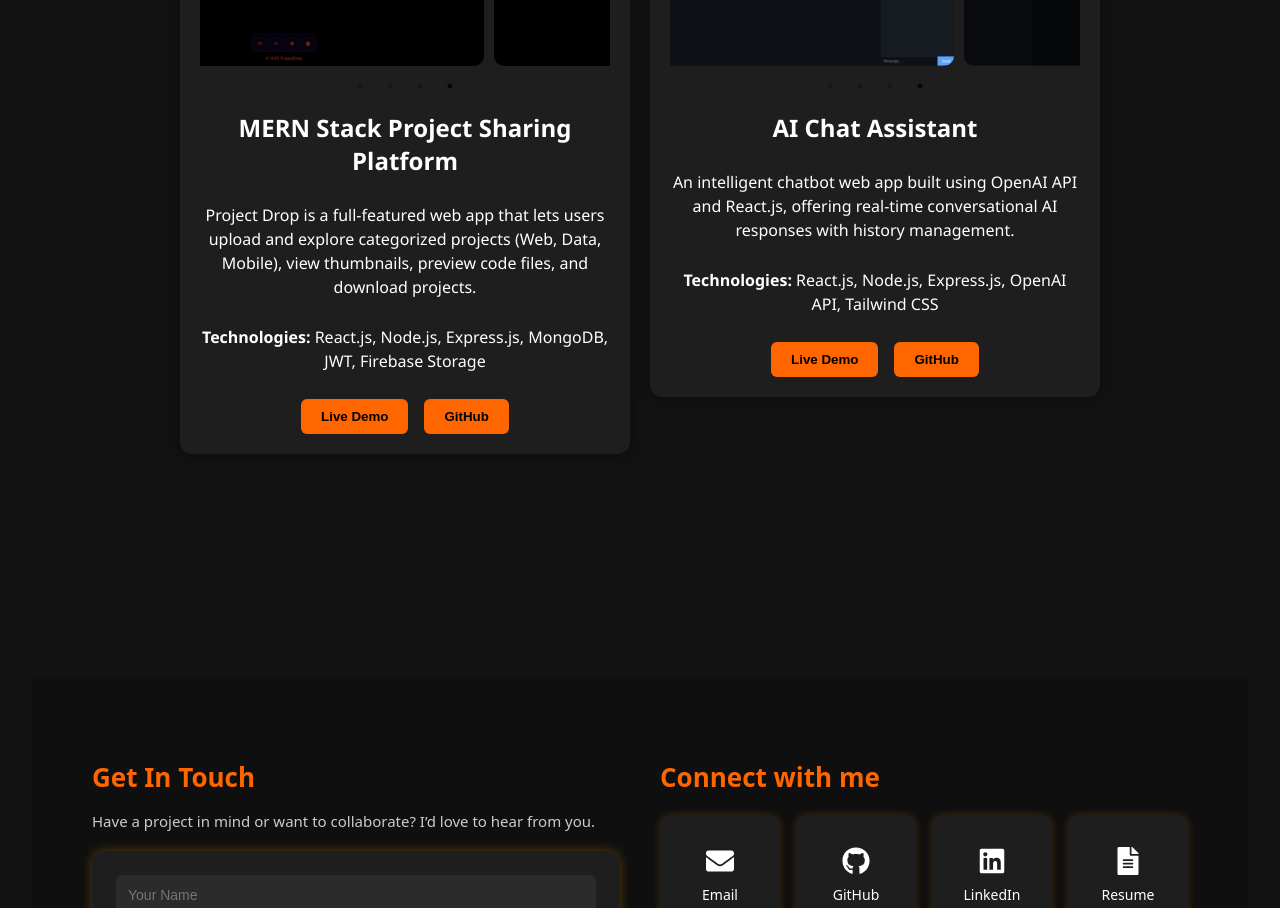
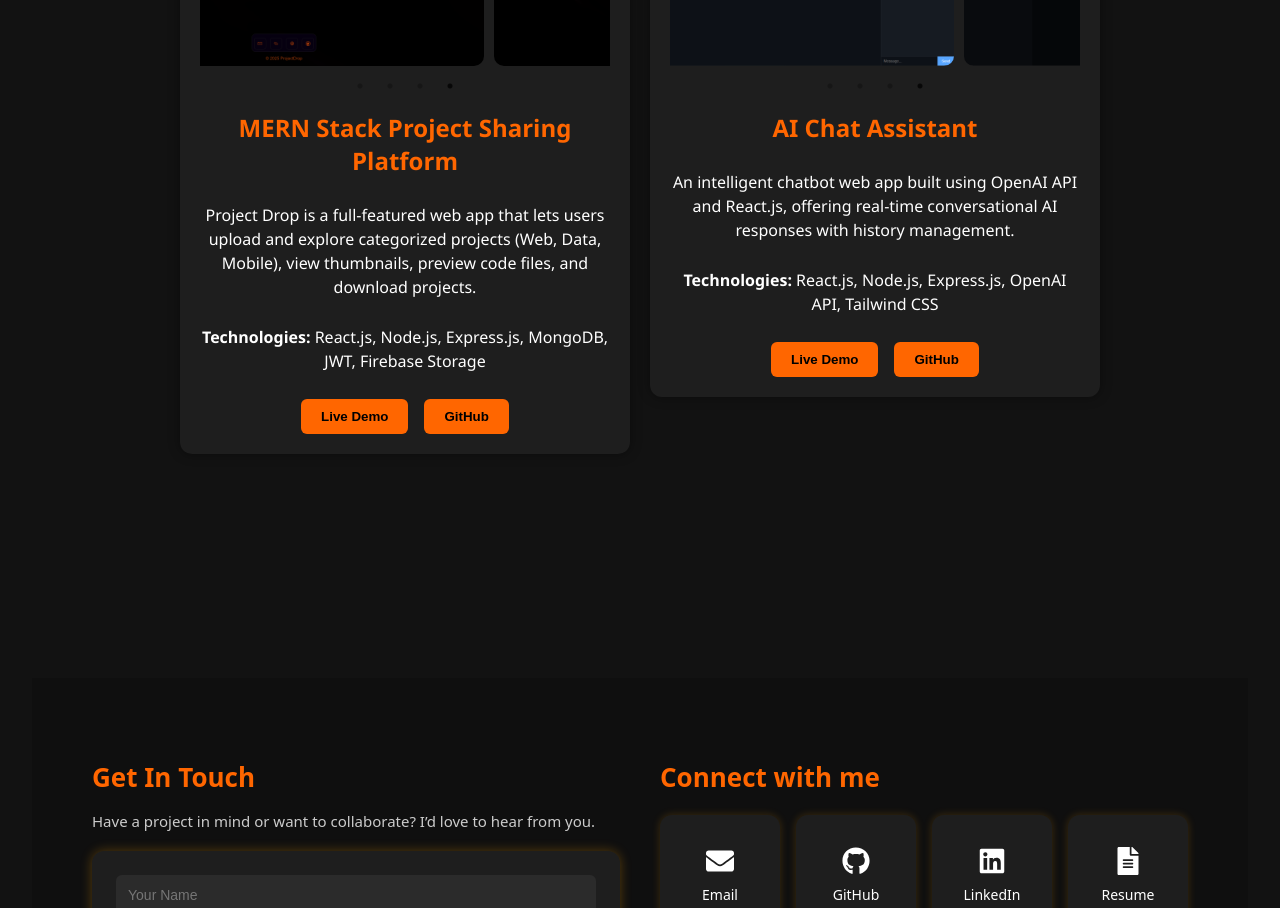
Before and after one commit to bandikarvijay/Portfolio, a React (Create React App) app: page / in a window 1280 px wide. Shown: the part 3105-4013 px from the top of the page. Built offline with nearby package versions, Linux system fonts and the light colour scheme.

Commit message:
Add hover color to project details heading

```diff
--- a/src/components/Sections/Projects.css
+++ b/src/components/Sections/Projects.css
@@ -88,6 +88,10 @@
   background-color: #ffaa00;
 }
 
+.project-details h2 {
+  color: #ff6600;
+}
+
 /* Responsive: stack vertically on smaller screens */
 @media (max-width: 900px) {
   .projects-section {
```
